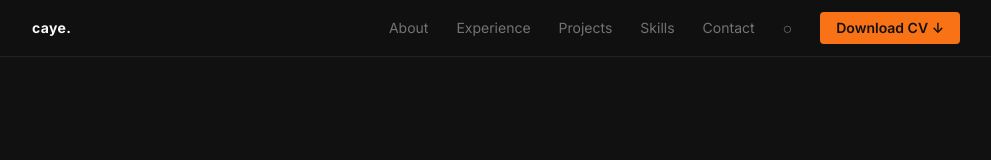
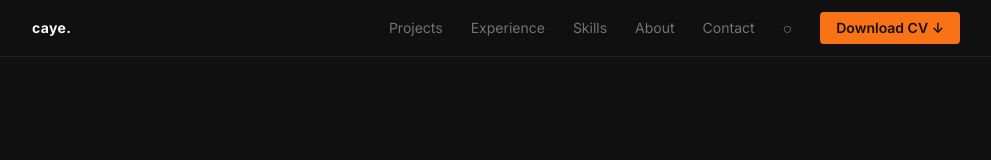
Before and after one commit to iamcaye/cv-nextjs, a Next.js app: page / in a window 1280 px wide. Shown: the top 160 px of the page, without its empty margins (144-1135 px from the left). Built offline with nearby package versions, Linux system fonts and the light colour scheme.

Commit message:
fix: reorder navbar links to match page section order

```diff
--- a/src/components/Navbar.tsx
+++ b/src/components/Navbar.tsx
@@ -5,10 +5,10 @@ import { useEffect, useState } from 'react'
 import { useTheme } from 'next-themes'
 
 const navLinks = [
+  { label: 'Projects', href: '#projects' },
+  { label: 'Experience', href: '#experience' },
+  { label: 'Skills', href: '#skills' },
   { label: 'About', href: '#about' },
-  { label: 'Experience', href: '#experience' },
-  { label: 'Projects', href: '#projects' },
-  { label: 'Skills', href: '#skills' },
   { label: 'Contact', href: '#contact' },
 ]
 
```
